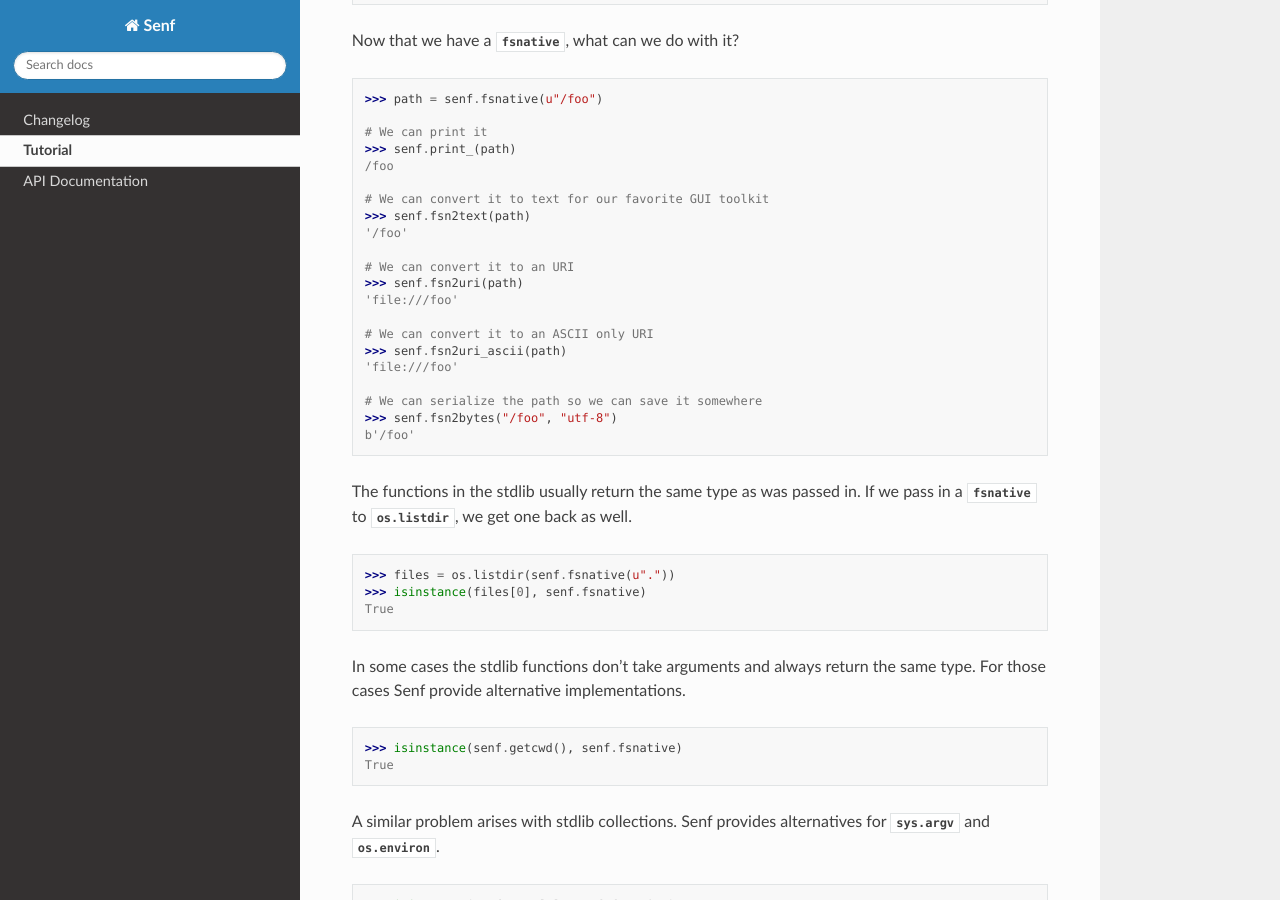
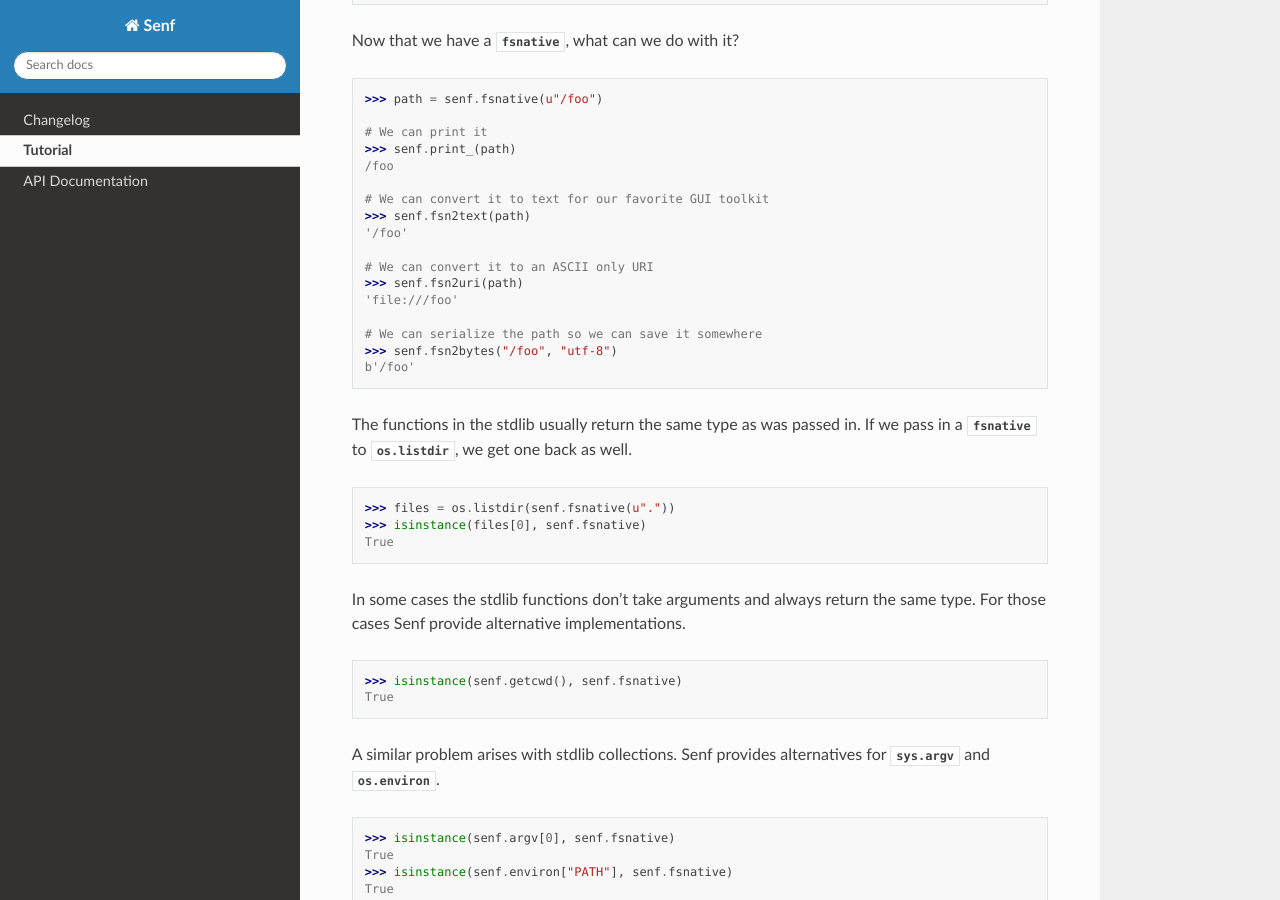
Before and after one commit to quodlibet/senf, a Sphinx documentation site: the page built from docs/tutorial.rst, in a window 1280 px wide and 900 px high, scrolled down 680 px. Built offline with Sphinx 7.4.7 and the Read the Docs theme 2.0.0, drawn with Linux system fonts in a browser that asks for light colours.

Commit message:
doc fixes

```diff
--- a/docs/tutorial.rst
+++ b/docs/tutorial.rst
@@ -50,12 +50,8 @@ Now that we have a `fsnative`, what can we do with it?
     >>> senf.fsn2text(path)
     '/foo'
 
-    # We can convert it to an URI
+    # We can convert it to an ASCII only URI
     >>> senf.fsn2uri(path)
-    'file:///foo'
-
-    # We can convert it to an ASCII only URI
-    >>> senf.fsn2uri_ascii(path)
     'file:///foo'
 
     # We can serialize the path so we can save it somewhere
```
Also changed, not shown: 1 other file.
